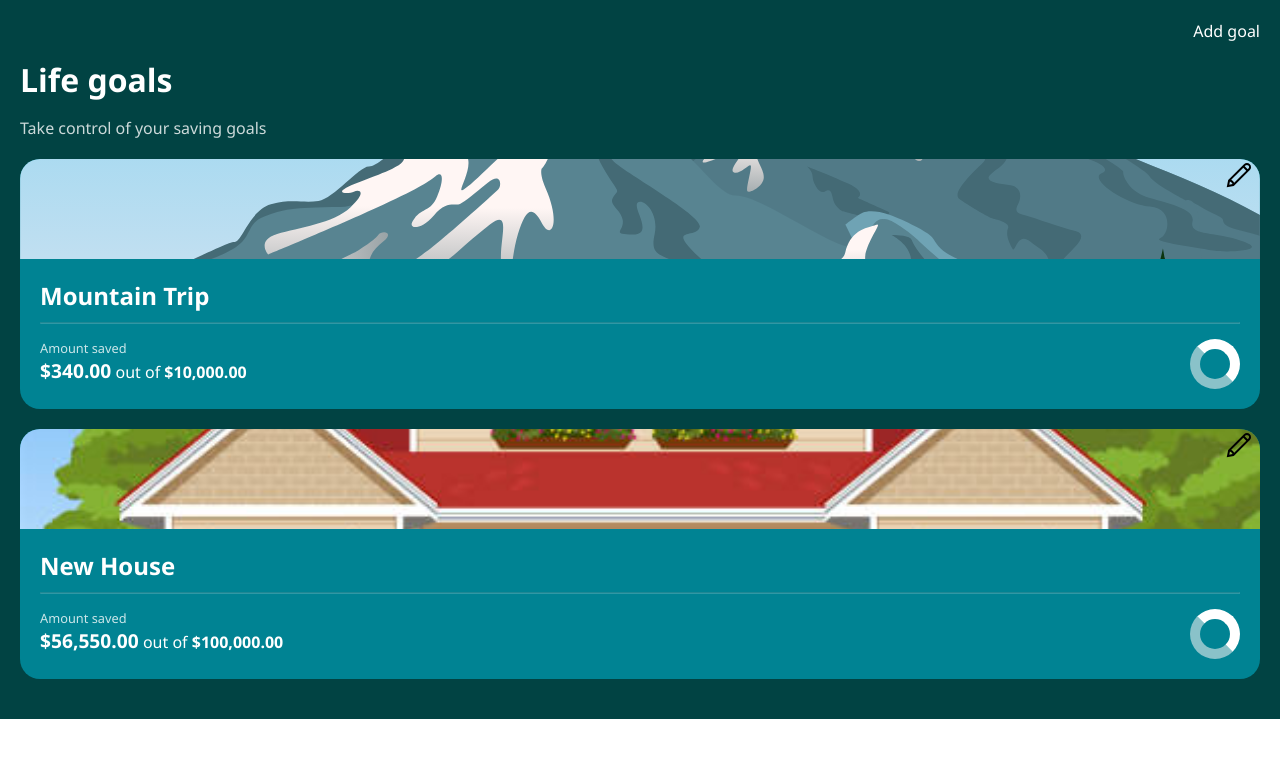
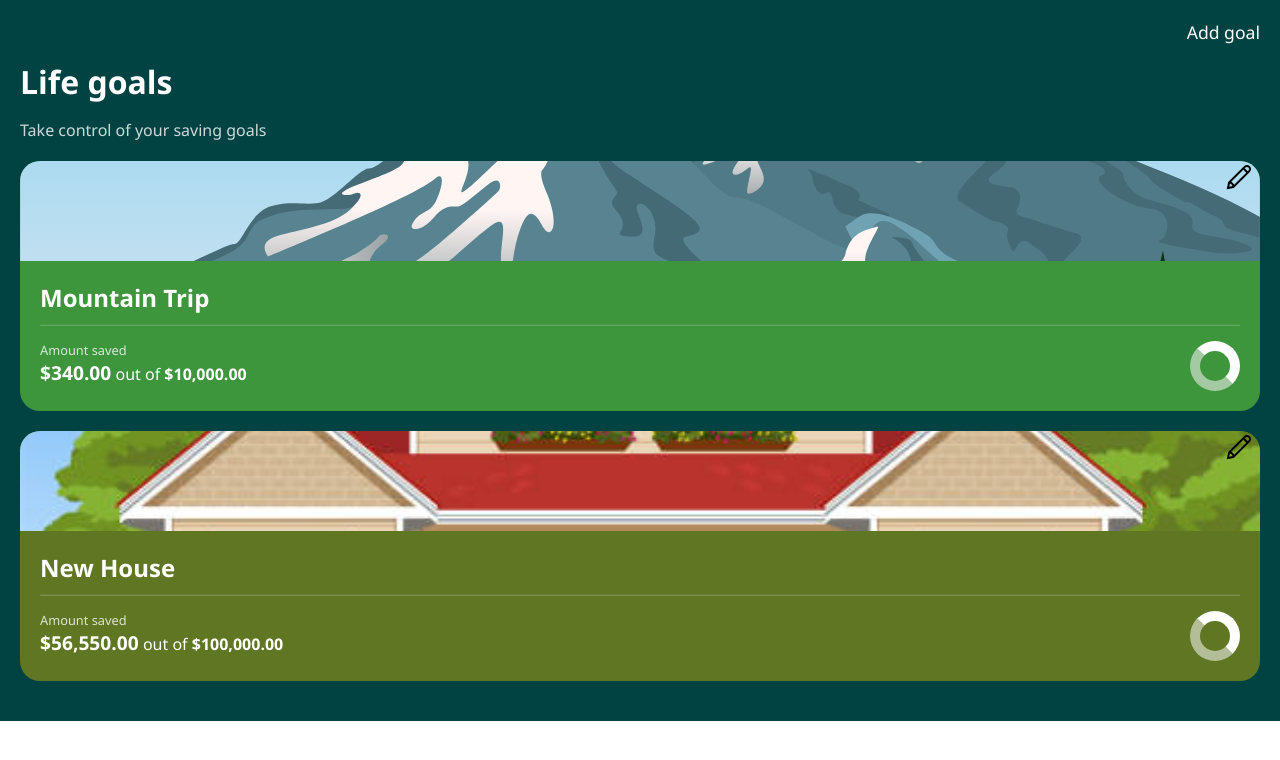
Before and after one commit to Abhijeet-Anand-01/Life-goals, an Angular app: page /dashboard in a window 1280 px wide. Shown: the top 760 px of the page. Built offline with nearby package versions, Linux system fonts and the light colour scheme.

Commit message:
card dynamic colors added

```diff
--- a/src/app/app.service.ts
+++ b/src/app/app.service.ts
@@ -8,8 +8,8 @@ import { Goal } from './shared/model/goal';
 export class AppService {
 
   allGoals: Goal[] = [
-    { "id": 1, "goalTypeId": 4, "title": "Travel", "goalTitle": "Mountain Trip", "totalAmount": "10000", "amountSaved": "340" },
-    { "id": 2, "goalTypeId": 1, "title": "Property", "goalTitle": "New House", "totalAmount": "100000", "amountSaved": "56550" }
+    { "id": 1, "goalTypeId": 4, "title": "Travel", "goalTitle": "Mountain Trip", "totalAmount": "10000", "amountSaved": "340"},
+    { "id": 2, "goalTypeId": 1, "title": "Property", "goalTitle": "New House", "totalAmount": "100000", "amountSaved": "56550"}
   ];
   constructor(private http: HttpClient) {
   }
@@ -43,14 +43,14 @@ export class AppService {
   getAllGoalTypes() {
     return {
       commonGoals: [
-        { id: "1", title: "Property", goalTitle: "New House", image: "assets/svg-icons/property.jpg" },
-        { id: "2", title: "Wedding", goalTitle: "Wedding Day", image: "assets/svg-icons/wedding.svg" },
-        { id: "3", title: "Transport", goalTitle: "New Bike", image: "assets/svg-icons/bike.jpg" },
-        { id: "4", title: "Travel", goalTitle: "Mountain Trip", image: "assets/svg-icons/mountain.svg" },
+        { id: "1", title: "Property", goalTitle: "New House", image: "assets/svg-icons/property.jpg", color: "#5f7622"  },
+        { id: "2", title: "Wedding", goalTitle: "Wedding Day", image: "assets/svg-icons/wedding.svg", color: "#ff5555"  },
+        { id: "3", title: "Transport", goalTitle: "New Bike", image: "assets/svg-icons/bike.jpg", color: "#d36b2f"  },
+        { id: "4", title: "Travel", goalTitle: "Mountain Trip", image: "assets/svg-icons/mountain.svg", color: "#3d953c" },
       ],
       otherGoals: [
-        { id: "5", title: "Travel", goalTitle: "Hiking Trip", image: "assets/svg-icons/hiking.jpg" },
-        { id: "6", title: "Transport", goalTitle: "New Car", image: "assets/svg-icons/car.svg" },
+        { id: "5", title: "Travel", goalTitle: "Hiking Trip", image: "assets/svg-icons/hiking.jpg", color: "#173148" },
+        { id: "6", title: "Transport", goalTitle: "New Car", image: "assets/svg-icons/car.svg", color: "#807237" },
       ]
     };
   }
--- a/src/app/dashboard/dashboard.component.css
+++ b/src/app/dashboard/dashboard.component.css
@@ -9,6 +9,7 @@
   display: flex;
   justify-content: end;
   font-weight: 500;
+  font-size: 1.1em;
 }
 
 .home .add-goal a {
--- a/src/app/dashboard/dashboard.component.html
+++ b/src/app/dashboard/dashboard.component.html
@@ -3,6 +3,6 @@
     <h1 class="goals-heading">Life goals</h1>
     <p class="goal-title">Take control of your saving goals</p>
     <ng-container *ngFor="let goal of goals;">
-        <app-goals-card [goal]="goal" [img]="getGoalImg(goal)"></app-goals-card>
+        <app-goals-card [goal]="goal" [img]="getGoalImg(goal)" [bgColor]="getGoalBgColor(goal)"></app-goals-card>
     </ng-container>
 </div>
--- a/src/app/dashboard/dashboard.component.ts
+++ b/src/app/dashboard/dashboard.component.ts
@@ -21,4 +21,7 @@ export class DashboardComponent implements OnInit {
   getGoalImg(goal: Goal) {
     return this.goalTypes.filter((i: any) => i.id == goal.goalTypeId)[0].image;
   }
+  getGoalBgColor(goal: Goal) {
+    return this.goalTypes.filter((i: any) => i.id == goal.goalTypeId)[0].color;
+  }
 }
--- a/src/app/goal-details/goal-details.component.html
+++ b/src/app/goal-details/goal-details.component.html
@@ -1,7 +1,7 @@
 <div class="goal-details">
     <h1>{{ goalType.title }}</h1>
 
-    <div class="card-body">
+    <div class="card-body" [ngStyle]="{'background-color': goalType.color }">
         <div class="card-img">
             <img [src]="goalType.image" alt="{{ goalType.goalTitle }}">
         </div>
--- a/src/app/shared/goals-card/goals-card.component.css
+++ b/src/app/shared/goals-card/goals-card.component.css
@@ -20,8 +20,8 @@
 
 .card-body:hover .card-img .edit-icon {
   right: 50%;
-  /* top: 50%; */
-  width: 100px;
+  top: 15%;
+  width: 70px;
   transform: translateX(50%);
   z-index: 1;
 }
--- a/src/app/shared/goals-card/goals-card.component.html
+++ b/src/app/shared/goals-card/goals-card.component.html
@@ -1,4 +1,4 @@
-<div class="card-body">
+<div class="card-body" [ngStyle]="{'background-color': bgColor}">
     <div class="card-img">
         <img src="assets/svg-icons/edit-icon.svg" alt="Edit" class="edit-icon" [routerLink]="['/goal-details', goal.goalTypeId]" [queryParams]="{ id: goal.id}">
         <img src="{{ img }}" alt="{{ goal.goalTitle }}" class="card-thumbnail">
--- a/src/app/shared/goals-card/goals-card.component.ts
+++ b/src/app/shared/goals-card/goals-card.component.ts
@@ -13,8 +13,11 @@ export class GoalsCardComponent implements OnInit {
   @Input()
   img!: string;
 
+  @Input()
+  bgColor!: string;
+
   constructor() {
-   }
+  }
 
   ngOnInit(): void {
   }
```
